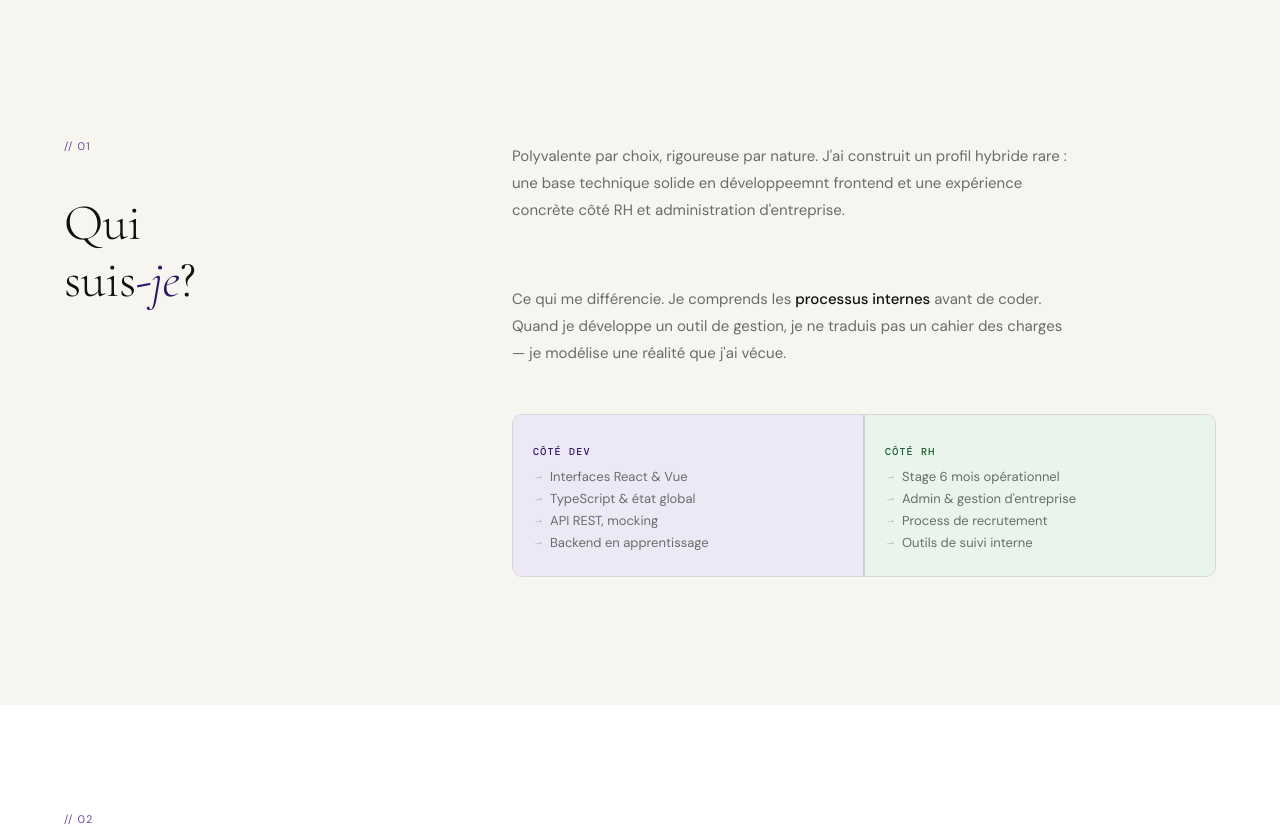
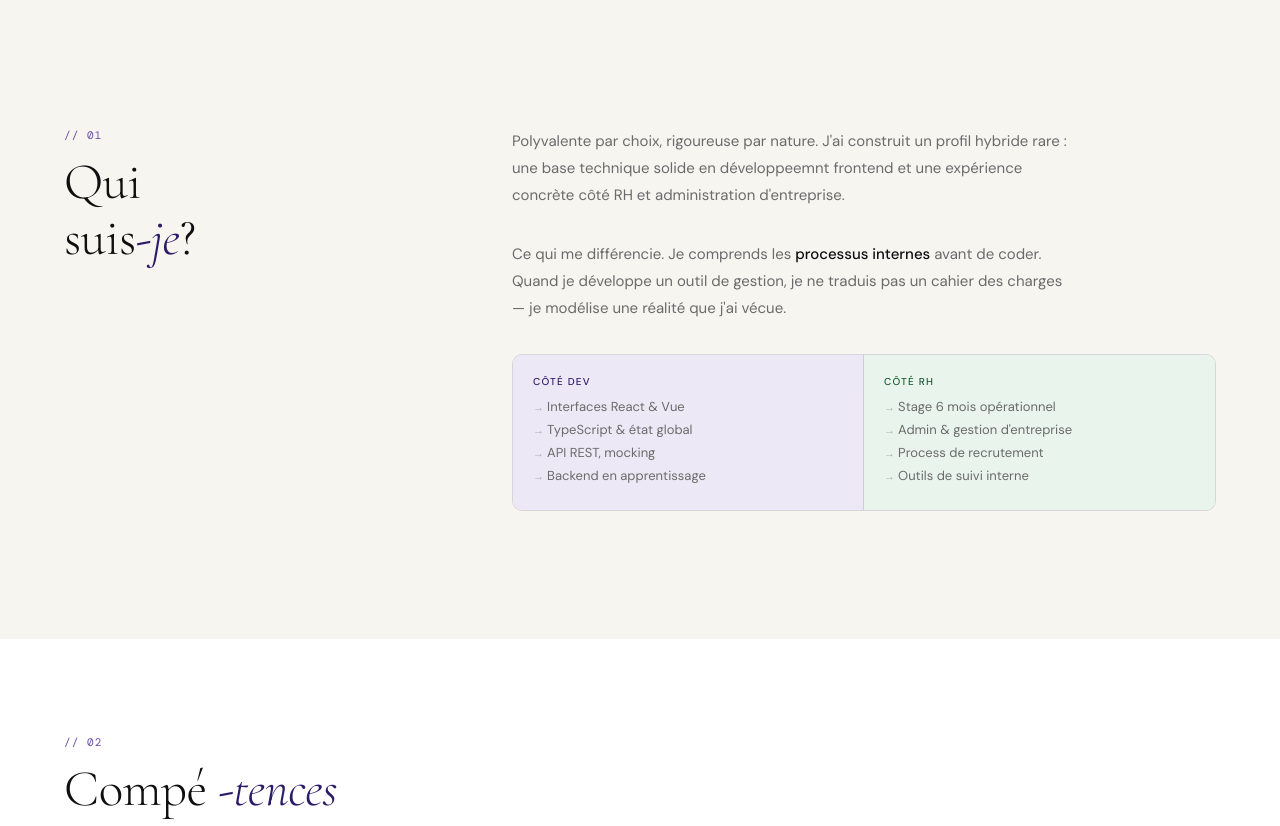
Before and after one commit to NeugdaeUju/Portfolio, a React (Vite) app: page / in a window 1280 px wide. Shown: the part 880-1706 px from the top of the page. Built offline with nearby package versions, Linux system fonts and the light colour scheme; a web font is replaced by a local one.

Commit message:
Correction de l'affichage de la section A propos

```diff
--- a/src/assets/sass/about.scss
+++ b/src/assets/sass/about.scss
@@ -35,7 +35,6 @@
 
             &.side-rh {
                 background-color: variables.$vert-light;
-                border-left : 0.5px solid rgba(45,27, 105, 0.15);
             }
 
             &-title {
@@ -44,7 +43,6 @@
             letter-spacing: 0.12em;
             text-transform : uppercase;
             margin-bottom : 10px;
-            font-family : variables.$mono;
 
                 &.dev {
                     color : variables.$violet;
@@ -66,12 +64,10 @@
 .item {
     color : variables.$gris;
     font-size : 13px;
-    display : flex;
-    gap : 6px;
+    margin-bottom : 6px;
 }
 
-.item::before {
-    content: '→';
+.item em {
     font-size : 11px;
     opacity : 0.5;
 }
--- a/src/assets/sass/index.scss
+++ b/src/assets/sass/index.scss
@@ -1,4 +1,8 @@
 @use 'variables';
+
+* {
+  margin : 0;
+}
 
 body {
   margin : 0;
--- a/src/assets/sass/section_title.scss
+++ b/src/assets/sass/section_title.scss
@@ -6,6 +6,14 @@
     color : variables.$violet-mid;
     letter-spacing: 0.1em;
     margin-bottom : 12px;
+
+    &-nb {
+        font-family : variables.$mono;
+        font-size : 11px;
+        color : variables.$violet-mid;
+        letter-spacing:  0.1em;
+        margin-bottom : 12px;
+    }
 
     &-header {
         font-family : variables.$serif;
--- a/src/components/About.jsx
+++ b/src/components/About.jsx
@@ -7,21 +7,21 @@ function About () {
             <p className='about-content-text'>Ce qui me différencie. Je comprends les <strong>processus internes</strong> avant de coder. Quand je développe un outil de gestion, je ne traduis pas un cahier des charges — je modélise une réalité que j'ai vécue.</p>
             <div className='about-content-block'>
                 <div className='about-content-block-side side-dev'>
-                    <h3 className='about-content-block-side-title dev'>Côté Dev</h3>
+                    <p className='about-content-block-side-title dev'>Côté Dev</p>
                     <div className='about-content-block-side-list'>
-                        <div className='about-content-block-side-list item'>Interfaces React & Vue</div>
-                            <div className='about-content-block-side-list item'>TypeScript & état global</div>
-                            <div className='about-content-block-side-list item'>API REST, mocking</div>
-                            <div className='about-content-block-side-list item'>Backend en apprentissage</div>
+                        <div className='about-content-block-side-list item'><em>→ </em>Interfaces React & Vue</div>
+                            <div className='about-content-block-side-list item'><em>→ </em>TypeScript & état global</div>
+                            <div className='about-content-block-side-list item'><em>→ </em>API REST, mocking</div>
+                            <div className='about-content-block-side-list item'><em>→ </em>Backend en apprentissage</div>
                         </div>
                     </div>
                     <div className='about-content-block-side side-rh'>
-                        <h3 className='about-content-block-side-title rh'>Côté RH</h3>
+                        <p className='about-content-block-side-title rh'>Côté RH</p>
                         <div className='about-content-block-side-list'>
-                            <div className='about-content-block-side-list item'>Stage 6 mois opérationnel</div>
-                            <div className='about-content-block-side-list item'>Admin & gestion d'entreprise</div>
-                            <div className='about-content-block-side-list item'>Process de recrutement</div>
-                            <div className='about-content-block-side-list item'>Outils de suivi interne</div>
+                            <div className='about-content-block-side-list item'><em>→ </em>Stage 6 mois opérationnel</div>
+                            <div className='about-content-block-side-list item'><em>→ </em>Admin & gestion d'entreprise</div>
+                            <div className='about-content-block-side-list item'><em>→ </em>Process de recrutement</div>
+                            <div className='about-content-block-side-list item'><em>→ </em>Outils de suivi interne</div>
                         </div>
                     </div>
                 </div>
```
